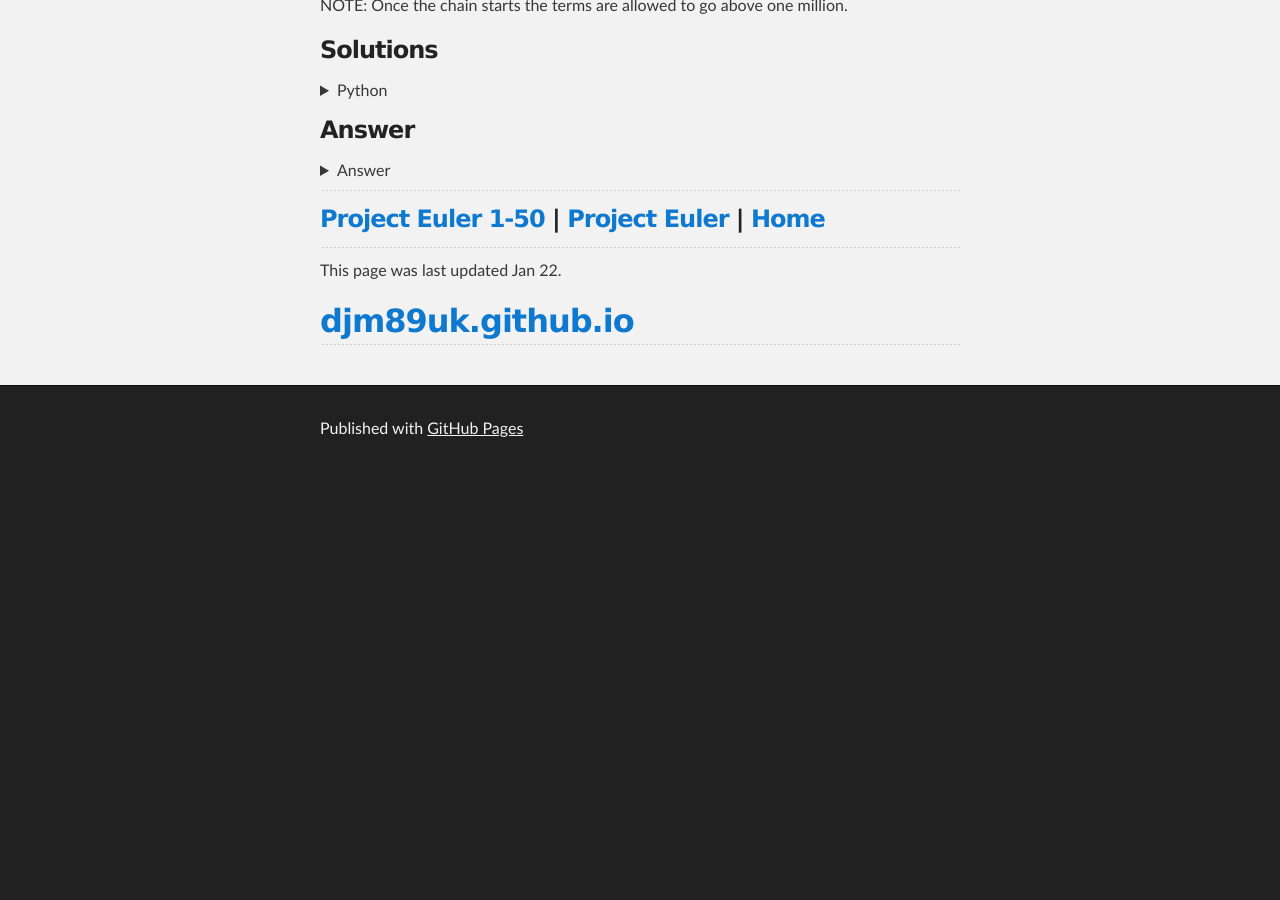
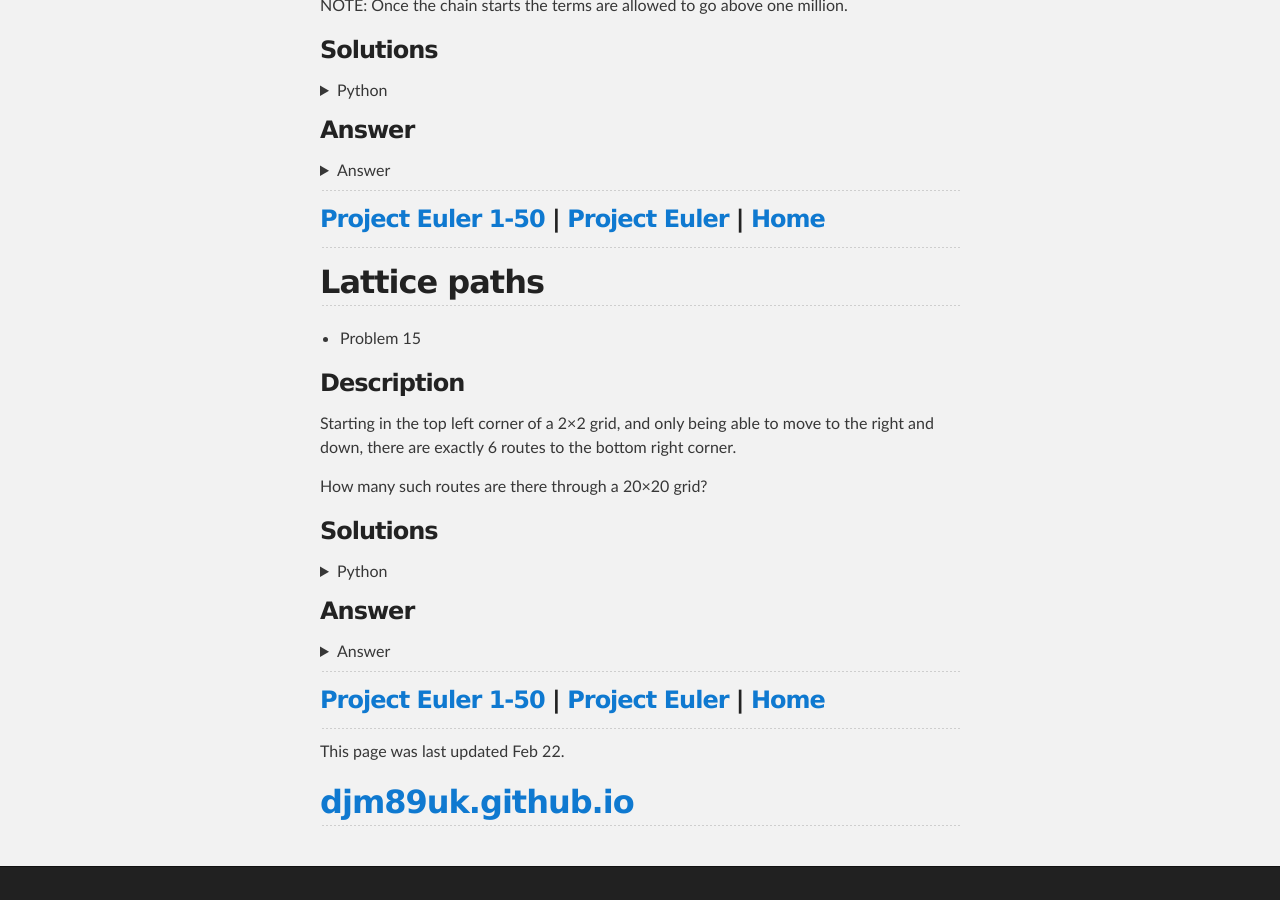
Before and after one commit to djm89uk/djm89uk.github.io, a Jekyll site: the page built from euler_1.md, in a window 1280 px wide and 900 px high, scrolled down 12092 px. Built offline with Jekyll 4.4.1, drawn with Linux system fonts in a browser that asks for light colours; our own code applies the rules of GitHub Pages for plain Markdown files; before the commit the page ends 12567 px from its top, so only the background shows below that.

Commit message:
Update euler_1.md

```diff
--- a/euler_1.md
+++ b/euler_1.md
@@ -20,7 +20,7 @@ These are the first 50 challenges from the site.
 12. [Highly divisible triangular number](#highly-divisible-triangular-number) 🗸
 13. [Large sum](#large-sum) 🗸
 14. [Longest Collatz sequence](#longest-collatz-sequence) 🗸
-15. [Lattice paths](#lattice-paths)
+15. [Lattice paths](#lattice-paths) 🗸
 16. [Power digit sum](#power-digit-sum)
 17. [Number letter counts](#number-letter-counts)
 18. [Maximum path sum I](#maximum-path-sum-i)
@@ -1415,6 +1415,64 @@ print("Execution time = {}s.".format(t1-t0))
 
 ---
 
-This page was last updated Jan 22.
+## Lattice paths
+
+- Problem 15
+
+### Description
+
+Starting in the top left corner of a 2×2 grid, and only being able to move to the right and down, there are exactly 6 routes to the bottom right corner.
+
+How many such routes are there through a 20×20 grid?
+
+### Solutions
+
+<details>
+
+<summary markdown="span">Python</summary>
+
+This is a simple combinatorics questions where the number of paths can be found from the binomial coefficient of the lattice dimensions:
+
+~~~py
+import time
+import math
+
+def lattice_paths(n,m):
+    p = math.comb(n+m,n)
+    return p
+
+if __name__ == "__main__":
+    t0 = time.time()
+    ans = lattice_paths(20,20)
+    t1 = time.time()
+    print("Number of paths for {}x{} grid = {}".format(20,20,ans))
+    print("Solution took {} s".format(t1-t0))
+~~~
+
+This provides the answer in 2e-6 seconds.
+
+</details>
+
+
+### Answer
+
+<details>
+
+<summary markdown="span">Answer</summary>
+
+~~~
+137846528820
+~~~
+
+</details>
+
+
+---
+
+### [Project Euler 1-50](#contents) | [Project Euler](./euler.md) | [Home](./index.md)
+
+---
+
+This page was last updated Feb 22.
 
 ## [djm89uk.github.io](https://djm89uk.github.io)
```
